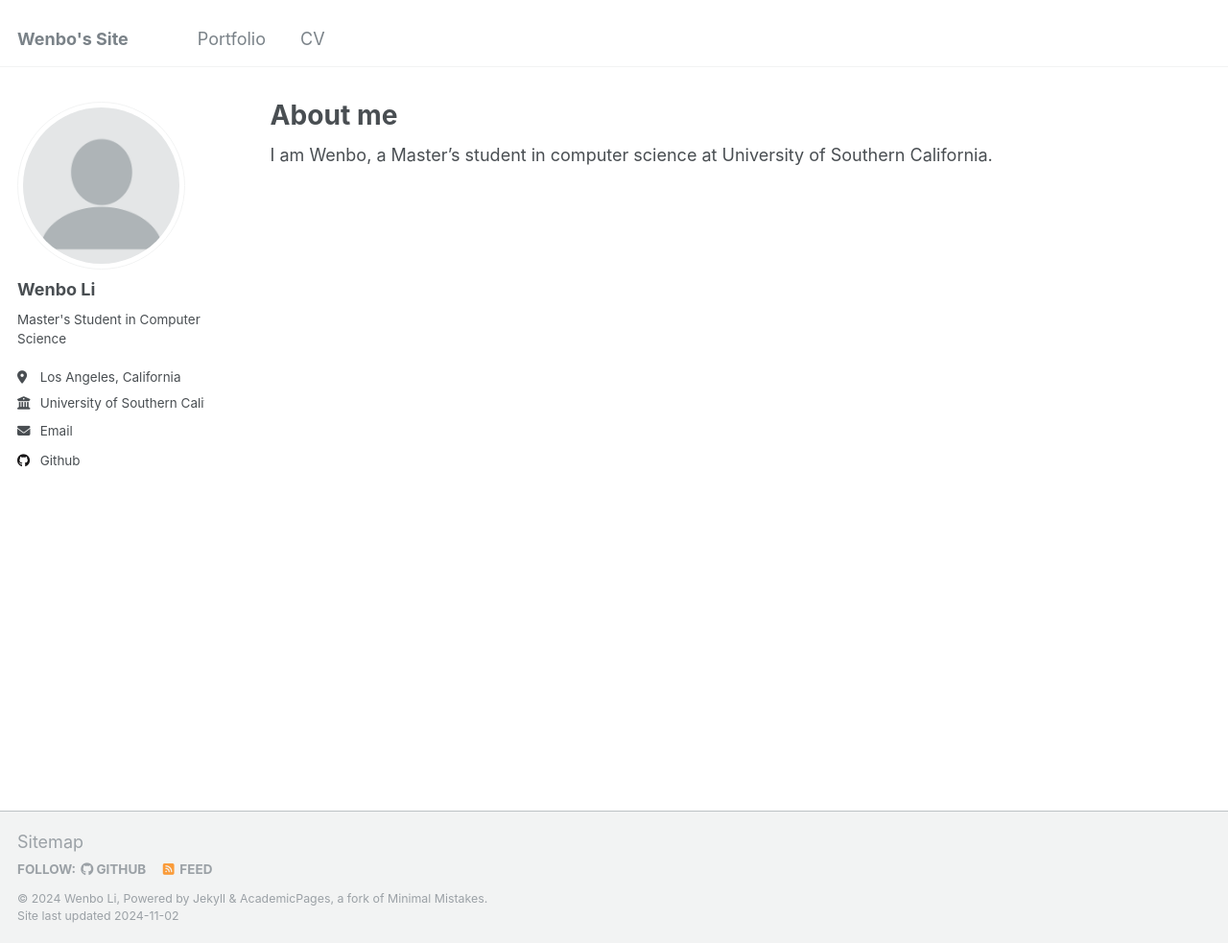
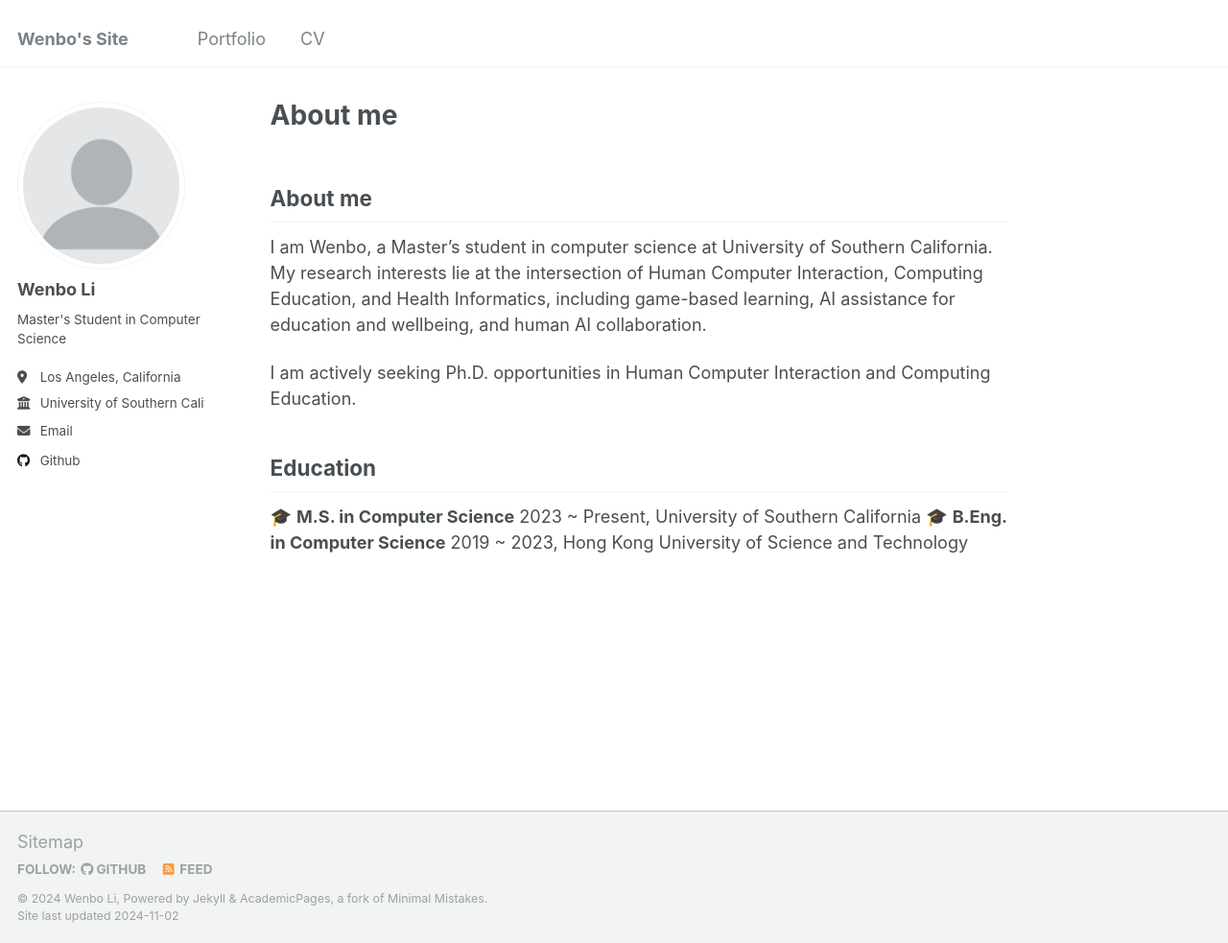
Before and after one commit to wlicb/me, a Jekyll site: the page built from _pages/about.md, in a window 1280 px wide and 983 px high. Shown: the whole window at 96% size. Built offline with Jekyll 4.4.1, drawn with Linux system fonts in a browser that asks for light colours.

Commit message:
Update about.md

```diff
--- a/_pages/about.md
+++ b/_pages/about.md
@@ -7,4 +7,15 @@ redirect_from:
   - /about.html
 ---
 
-I am Wenbo, a Master's student in computer science at University of Southern California.
+## About me
+
+I am Wenbo, a Master's student in computer science at University of Southern California. My research interests lie at the intersection of Human Computer Interaction, Computing Education, and Health Informatics, including game-based learning, AI assistance for education and wellbeing, and human AI collaboration.
+
+I am actively seeking Ph.D. opportunities in Human Computer Interaction and Computing Education.
+
+
+## Education
+🎓 **M.S. in Computer Science**
+  2023 ~ Present, University of Southern California
+🎓 **B.Eng. in Computer Science**
+  2019 ~ 2023, Hong Kong University of Science and Technology
```
